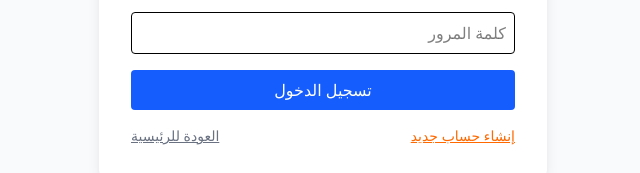
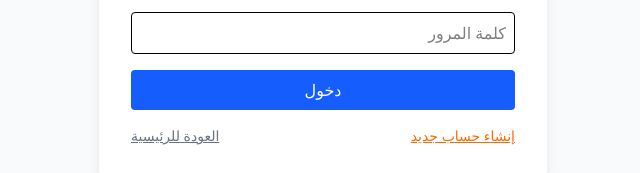
Before and after one commit to Yassinov7/uniride, a Next.js app: page /login in a window 1280 px wide. Shown: the part 374-547 px from the top of the page, without its empty margins (404-1044 px from the left). Built offline with nearby package versions, Linux system fonts and the light colour scheme; no server answers.

Commit message:
login register load

```diff
--- a/src/app/login/page.jsx
+++ b/src/app/login/page.jsx
@@ -5,19 +5,16 @@ import Link from 'next/link';
 import { supabase } from '@/lib/supabase';
 import { useRouter } from 'next/navigation';
 import toast, { Toaster } from 'react-hot-toast';
-import { useLoadingStore } from '@/store/loadingStore';
 
 
 export default function Login() {
     const router = useRouter();
     const [email, setEmail] = useState('');
     const [password, setPassword] = useState('');
-    const { isLoading, setLoading } = useLoadingStore();
+    const [loading, setLoading] = useState(false);
 
     const handleLogin = async () => {
         setLoading(true);
-
-        try {
         const { error } = await supabase.auth.signInWithPassword({ email, password });
 
         if (error) {
@@ -25,12 +22,8 @@ export default function Login() {
         } else {
             router.push('/auth-redirect');
         }
-        } catch (err) {
-            toast.error('حدث خطأ أثناء تسجيل الدخول');
-            console.error(err);
-        } finally {
+
         setLoading(false);
-        }
     };
 
 
@@ -58,10 +51,10 @@ export default function Login() {
 
                 <button
                     onClick={handleLogin}
-                    disabled={isLoading}
+                    disabled={loading}
                     className="bg-blue-600 text-white rounded w-full p-2 mb-4"
                 >
-                    {isLoading ? 'جاري التسجيل...' : 'تسجيل الدخول'}
+                    {loading ? 'جاري الدخول...' : 'دخول'}
                 </button>
 
                 <div className="flex justify-between text-sm">
--- a/src/app/register/page.jsx
+++ b/src/app/register/page.jsx
@@ -5,13 +5,12 @@ import Link from 'next/link';
 import { supabase } from '@/lib/supabase';
 import { useRouter } from 'next/navigation';
 import toast, { Toaster } from 'react-hot-toast';
-import { useLoadingStore } from '@/store/loadingStore';
 
 export default function Register() {
     const router = useRouter();
     const [email, setEmail] = useState('');
     const [password, setPassword] = useState('');
-    const { isLoading, setLoading } = useLoadingStore();
+    const [loading, setLoading] = useState(false);
 
 
     const handleRegister = async () => {
@@ -59,9 +58,10 @@ export default function Register() {
 
                 <button
                     onClick={handleRegister}
+                    disabled={loading}
                     className="bg-orange-500 text-white rounded w-full p-2 mb-4"
                 >
-                    {isLoading ? 'جاري إنشاء الحساب...' : 'إنشاء حساب'}
+                    {loading ? 'جاري إنشاء الحساب...' : 'إنشاء حساب'}
                 </button>
 
                 <div className="flex justify-between text-sm">
```
Lines whose indentation alone changed are shown as unchanged.
